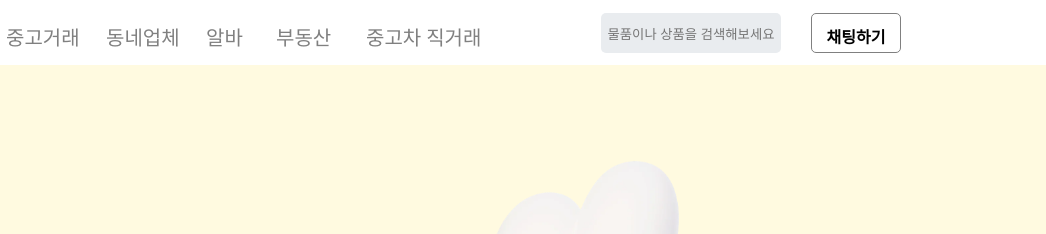
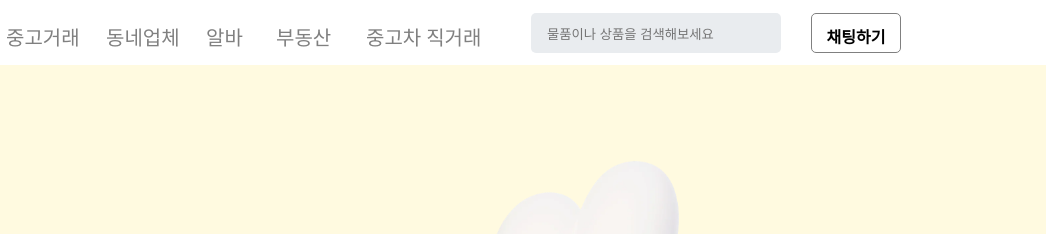
Before and after one commit to kwonminjae5700/insert.daangn-clone, a plain HTML site: page mission/index.html in a window 1280 px wide. Shown: the top 234 px of the page, 234-1280 px from the left. Drawn offline with Linux system fonts and the light colour scheme.

Commit message:
Style : 검색창 css 변경

```diff
--- a/mission/style.css
+++ b/mission/style.css
@@ -241,10 +241,10 @@ header {
 .head_search {
   border-radius : 5px;
   background-color : #e9ecef;
-  width : 180px;
+  width : 250px;
   height : 40px;
-  text-align : center;
-  padding : 2px 0px 0px 0px;
+  text-align : left;
+  padding : 2px 0px 0px 16px;
   position : absolute;
   right : 130px;
   top : 8px;
```
